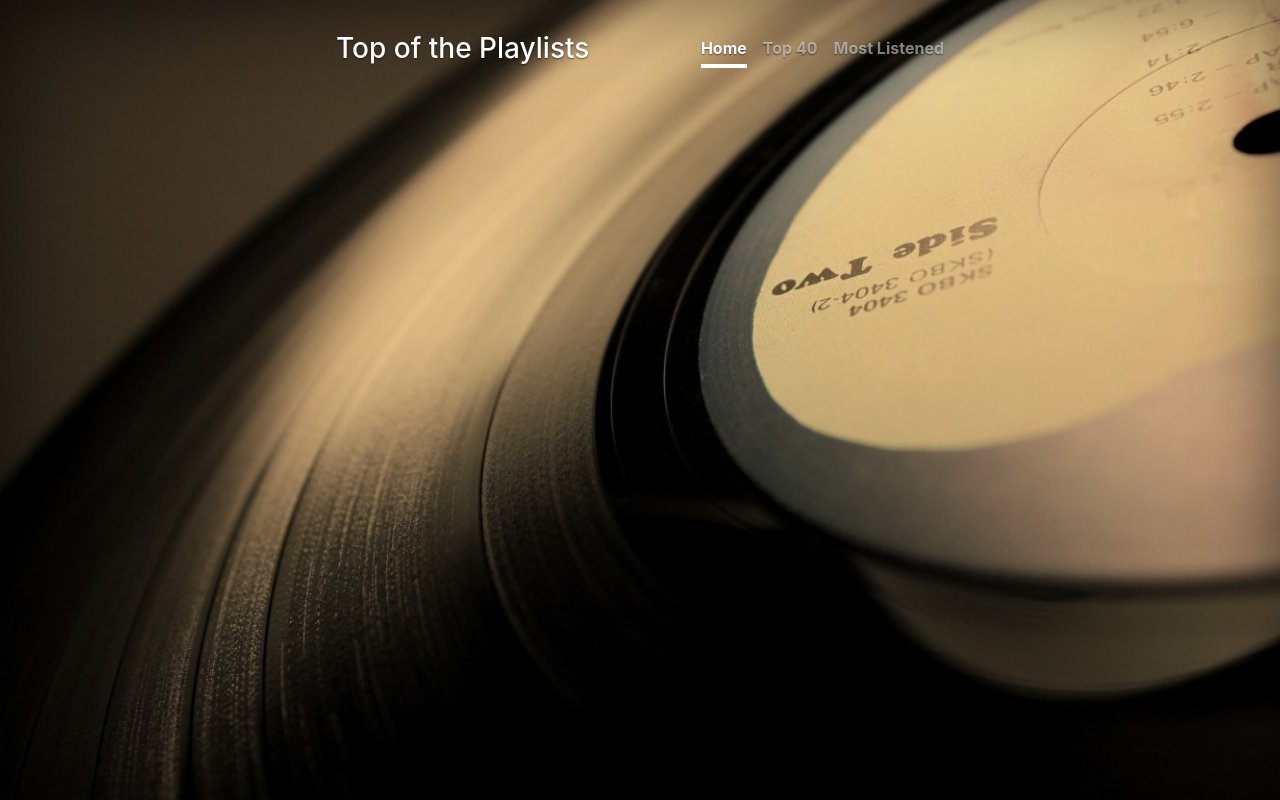
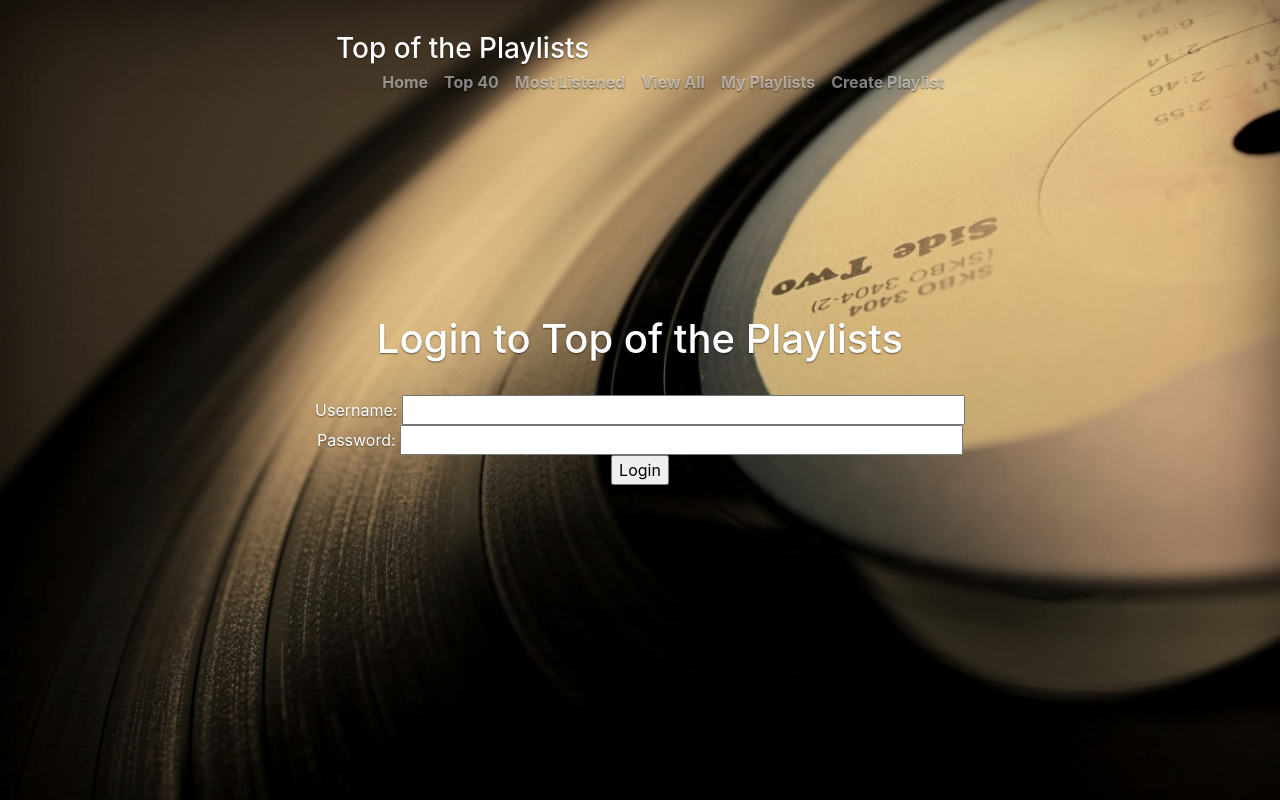
Before and after one commit to rachelclare47/WebApp, a Django app: page /ToP/login/ in a window 1280 px wide. Run offline with Django 3.2, Linux system fonts and the light colour scheme; some libraries are stand-ins or nearby versions.

Commit message:
Login page renders properly

```diff
--- a/WAD/ToP/urls.py
+++ b/WAD/ToP/urls.py
@@ -3,9 +3,10 @@ from ToP import views
 
 urlpatterns = [
     url(r'^$', views.home, name='home'),
+    url(r'^home/$', views.home, name='home'),
     url(r'^top-rated/$', views.top_rated, name='top_rated'),
     url(r'^most-listened/$', views.most_listened, name='most_listened'),
     url(r'^playlist/$', views.show_playlist, name='show_playlist'),
     url(r'^login/$', views.login, name='login'),
-	url(r'^register/$', views.register, name='register'),
+    url(r'^register/$', views.register, name='register'),
 ]
--- a/WAD/templates/ToP/base.html
+++ b/WAD/templates/ToP/base.html
@@ -34,9 +34,12 @@
 				<div class="inner">
 					<h3 class="masthead-brand">Top of the Playlists</h3>
 					<nav class="nav nav-masthead">
-						<a class="nav-link active" href="/ToP/">Home</a>
+						<a class="nav-link" href="/ToP/home/">Home</a>
 						<a class="nav-link" href="/ToP/top-rated/">Top 40</a>
 						<a class="nav-link" href="/ToP/most-listened/">Most Listened</a>
+						<a class="nav-link" href="#">View All</a>
+						<a class="nav-link" href="#">My Playlists</a>
+						<a class="nav-link" href="#">Create Playlist</a>
 					</nav>
 				</div>
 			</div>
--- a/WAD/templates/ToP/home.html
+++ b/WAD/templates/ToP/home.html
@@ -16,7 +16,7 @@ Home
 
 	<div class="mastfoot">
 		<div class="inner">
-            <p>Already a member? <a class="nav-link" href="#">Login!</a></p>
+            <p>Already a member? <a class="nav-link" href="/ToP/login/">Login!</a></p>
 		</div>
     </div>
 {% endblock %}
--- a/WAD/templates/ToP/login.html
+++ b/WAD/templates/ToP/login.html
@@ -1,17 +1,20 @@
 {% extends 'ToP/base.html' %}
 
-{% block title_block %}
+{% block title %}
 	Login
 {% endblock %}
 
-{% block body_block %}
+{% block body %}
 <h1>Login to Top of the Playlists</h1>
+<br/>
 <form id="login_form" method="post" action="{% url 'login' %}">
 	{% csrf_token %}
 	Username: <input type="text" name="username" value="" size="50" />
-	<br />
+	<br/>
+
 	Password: <input type="text" name="password" value="" size="50" />
-	<br />
-	<input type="submit" value="submit" />
+	<br/>
+	<input type="submit" value="Login" />
 </form>
+
 {% endblock %}
--- a/WAD/templates/ToP/top_rated.html
+++ b/WAD/templates/ToP/top_rated.html
@@ -6,8 +6,10 @@
 {% endblock %}
 
 {% block body %}
-<div>
-	<strong>Top rated page works!</strong>
+<div class="inner center">
+	<p class="lead">
+		<strong>Top rated page works!</strong>
+	</p>
 </div>
 <!-- <div class="col-lg-6">
 <h4>Top Rated Playlists</h4>
```
Also changed, not shown: WAD/templates/ToP/most_listened.html (+5 -3 lines), 10 other files.
